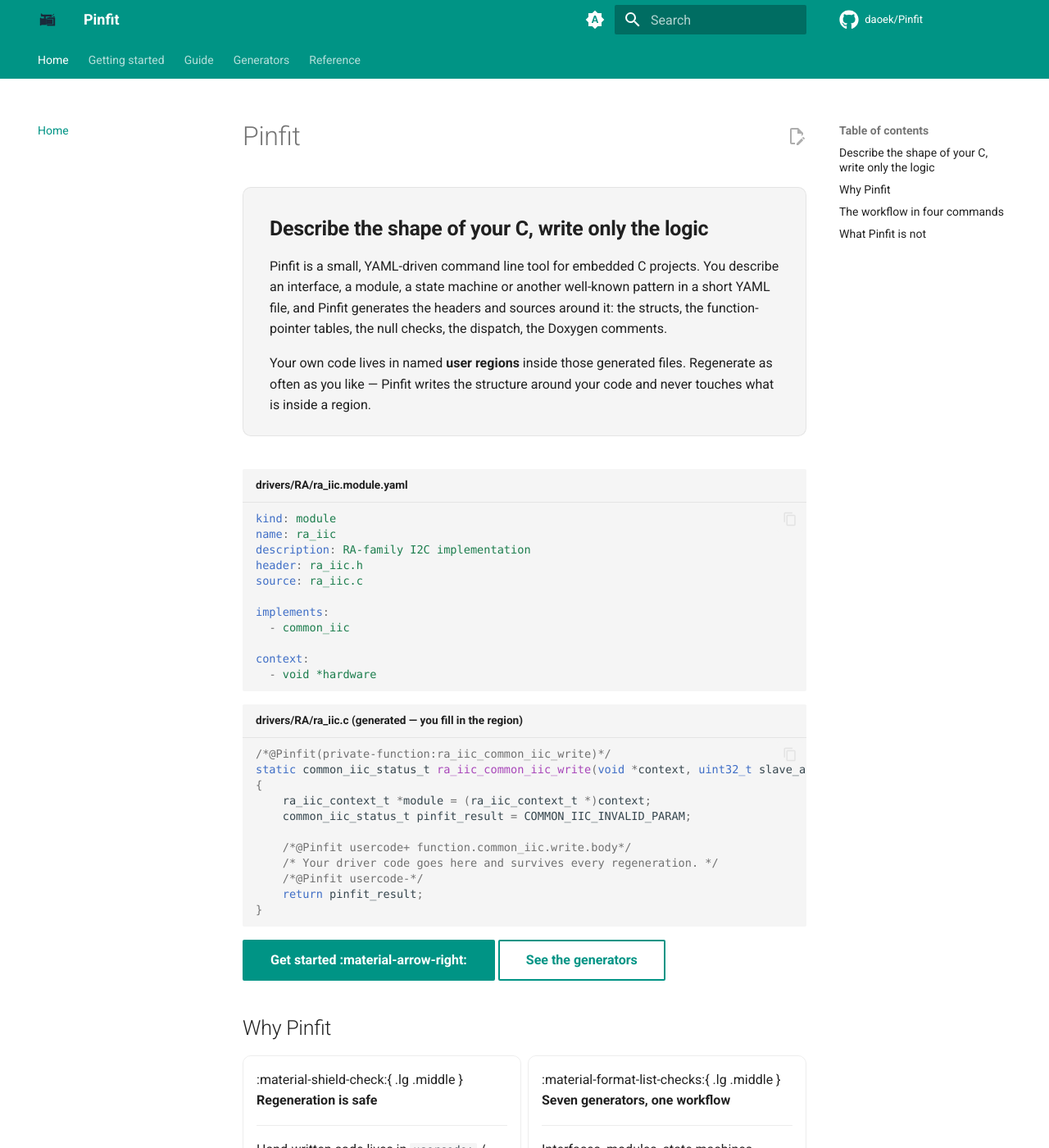
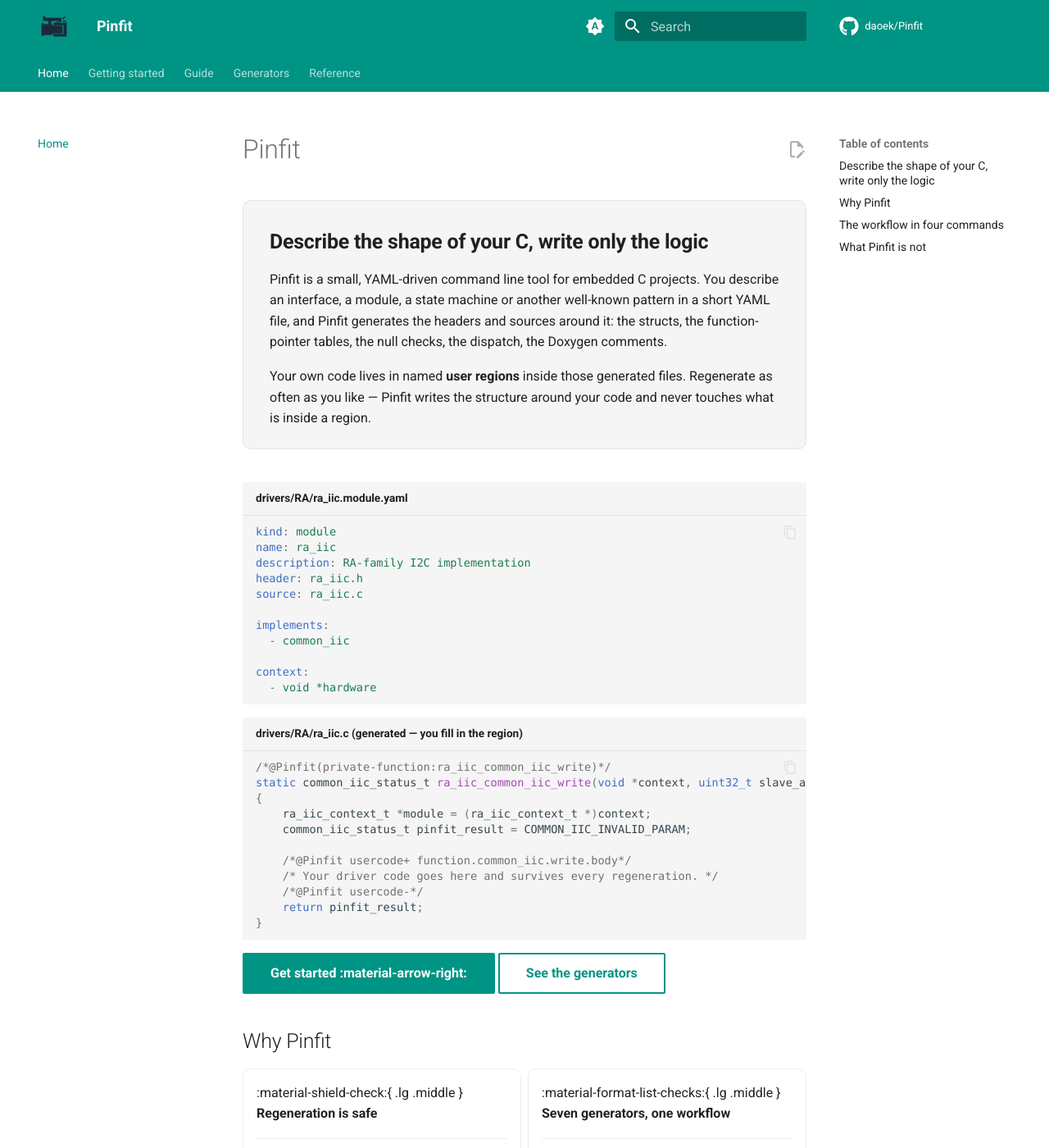
Before and after one commit to daoek/CGen, an MkDocs documentation site: the page built from docs/index.md, in a window 1280 px wide and 1400 px high. Shown: the whole window at 82% size. Built offline with MkDocs 1.6.1 and Material for MkDocs 9.7.7, drawn with Linux system fonts in a browser that asks for light colours; comment, search, counter and statistics services are not loaded.

Commit message:
changed logo visability and size and location

```diff
--- a/docs/stylesheets/extra.css
+++ b/docs/stylesheets/extra.css
@@ -3,6 +3,12 @@
 :root {
   --md-code-font: "JetBrains Mono", "Cascadia Code", "SFMono-Regular", Consolas,
     "Liberation Mono", Menlo, monospace;
+}
+
+/* Default header logo (1.2rem) reads as a smudge next to the wordmark — size it up. */
+.md-header__button.md-logo img,
+.md-header__button.md-logo svg {
+  height: 2rem;
 }
 
 /* Landing page hero. */
```
Also changed, not shown: README.md (+3 -1 lines), docs/assets/logo.svg.
